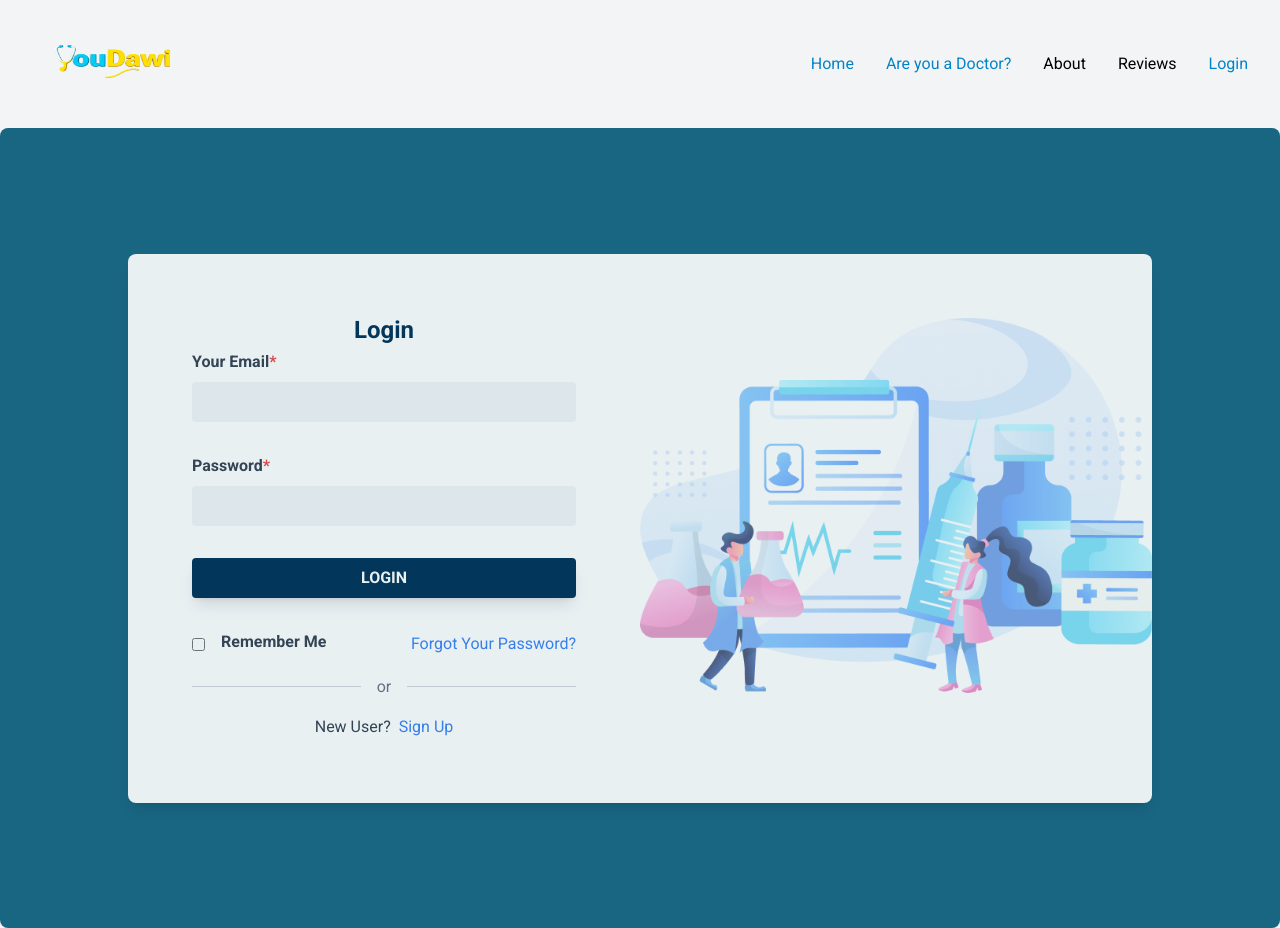
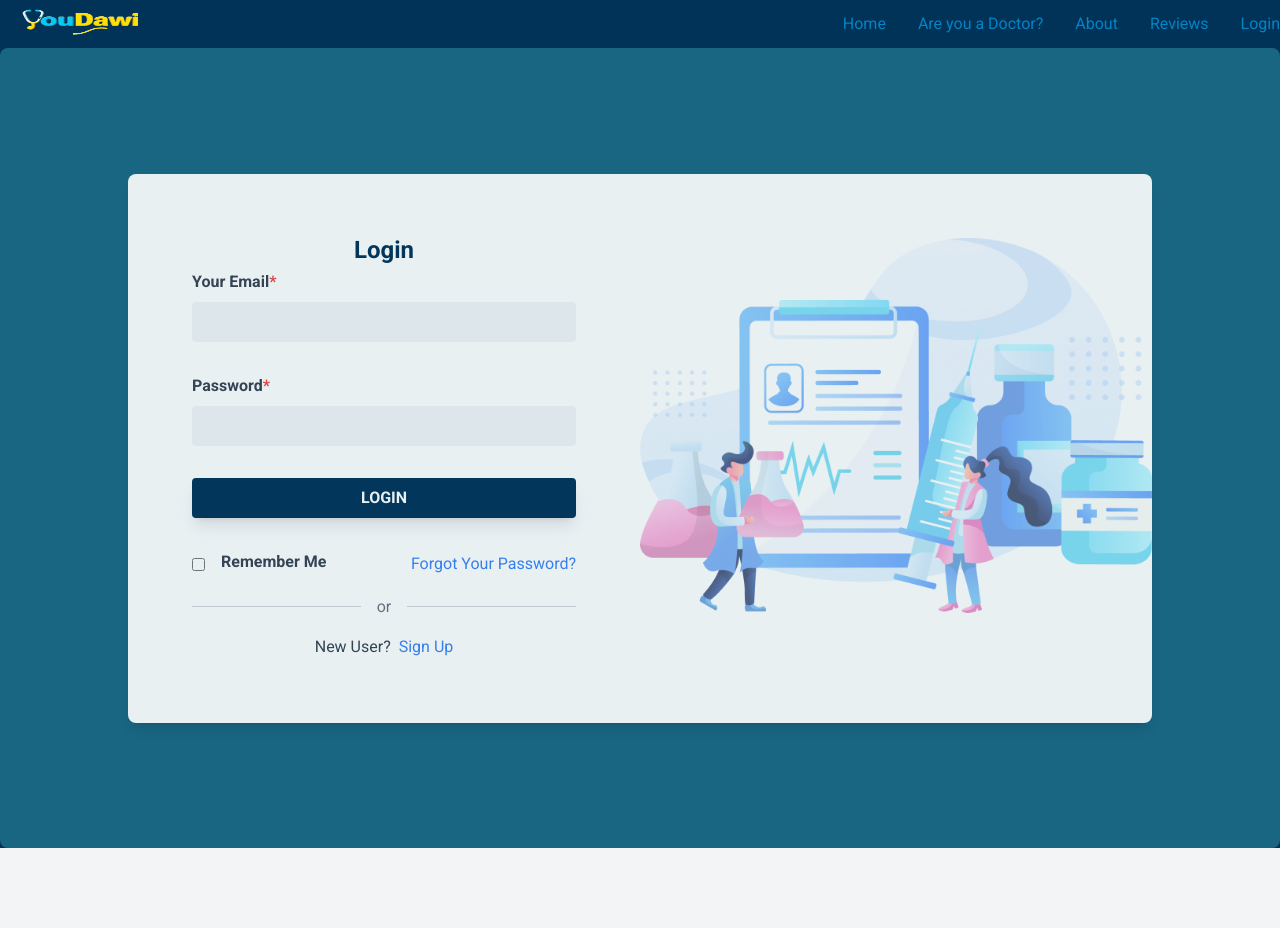
Before and after one commit to abdallahgamal110a/YouDawi1, a React (Create React App) app in the folder client/: page /login in a window 1280 px wide. After the commit the page ends 848 px from the top, so only its background shows below. Built offline with nearby package versions, Linux system fonts and the light colour scheme.

Commit message:
navbar style

```diff
--- a/client/src/components/Login.js
+++ b/client/src/components/Login.js
@@ -29,7 +29,7 @@ const Login = () => {
     };
 
     return (
-      <>
+      <div className="bg-primary-30">
       <Navbar/>
         <div className="min-h-screen flex items-center rounded-2xl justify-center bg-primary-35">
 
@@ -110,7 +110,7 @@ const Login = () => {
                 </div>
             </div>
         </div>
-</>
+</div>
     );
 };
 
--- a/client/src/components/Navbar.js
+++ b/client/src/components/Navbar.js
@@ -6,12 +6,12 @@ import myImage from '../pics/file.png';
 const Navbar = () => {
   return (
 
-    <nav className="bg-white-600 p-4">
+    <nav className="bg-white-600">
       <div className="container mx-auto flex justify-between items-center">
         {/* Logo */}
         <div className="flex items-center">
           {/* <i className="fas fa-bars text-xl mr-4"></i> */}
-          <img src={myImage} alt="YouDawi" className="h-8 w-20" />
+          <img src={myImage} alt="YouDawi" className="h-6 w-20" />
           {/* <img src={myImage} alt="Healthgrades logo" className="h-10 w-10 rounded-full"/> */}
         </div>
 
@@ -24,10 +24,10 @@ const Navbar = () => {
           <Link to="/doctor-register" className="text-sky-600 hover:text-sky-600">
             Are you a Doctor?
           </Link>
-          <a href="/public-home#about" className="navbar-links">
+          <a href="/public-home#about" className="text-sky-600 hover:text-sky-600">
             About
           </a>
-          <a href="#reviews" className="navbar-links">
+          <a href="#reviews" className="text-sky-600 hover:text-sky-600">
             Reviews
           </a>
           <Link to="/login" className="text-sky-600 hover:text-sky-600">
```
Also changed, not shown: client/tailwind.config.js (+4 -4 lines).
